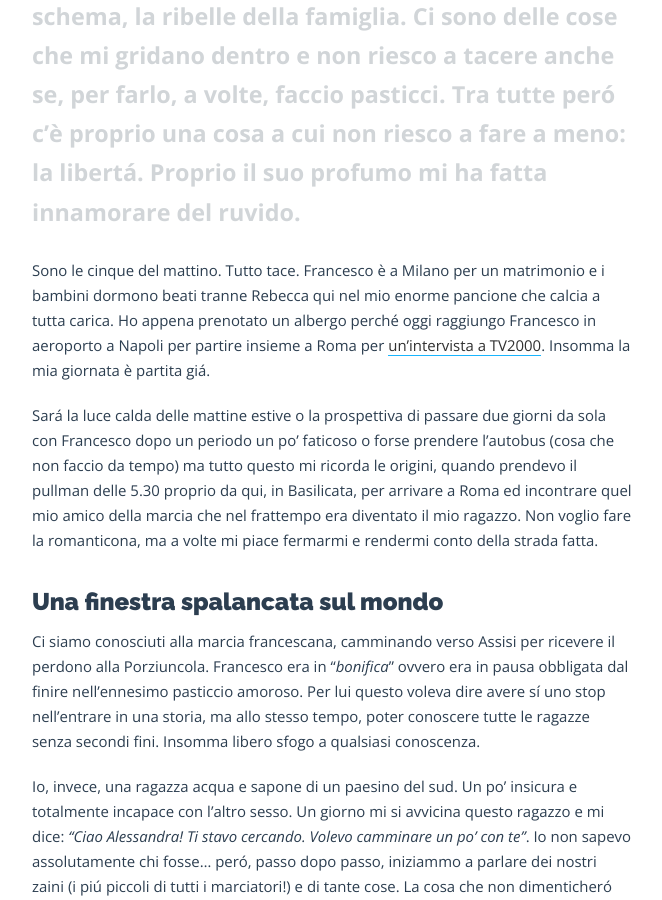
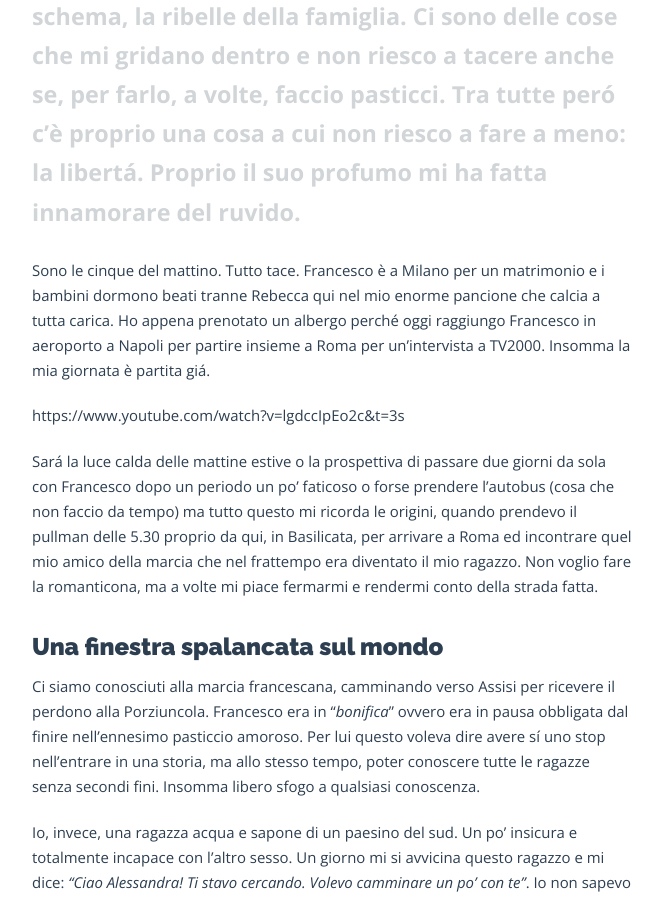
Before and after one commit to ruvido/5p2p, a Jekyll site: the page built from _posts/2019/2019-06-11-mi-sono-innamorata-della-sua-libertá.md, in a window 1280 px wide and 900 px high, scrolled down 1040 px. Shown: the whole window, without its empty margins (308-970 px from the left). Built offline with Jekyll 4.4.1, drawn with Linux system fonts in a browser that asks for light colours.

Commit message:
Update from Forestry.io Alessandra Lucca updated _posts/2019/2019-06-11-mi-sono-innamorata-della-sua-libertá.md

```diff
--- a/_posts/2019/2019-06-11-mi-sono-innamorata-della-sua-libertá.md
+++ b/_posts/2019/2019-06-11-mi-sono-innamorata-della-sua-libertá.md
@@ -7,7 +7,9 @@ permalink: mi-sono-innamorata-della-sua-liberta
 ---
 Sono sempre stata una persona abbastanza fuori schema, la ribelle della famiglia. Ci sono delle cose che mi gridano dentro e non riesco a tacere anche se, per farlo, a volte, faccio pasticci. Tra tutte peró c'è proprio una cosa a cui non riesco a fare a meno: la libertá. Proprio il suo profumo mi ha fatta innamorare del ruvido.
 
-Sono le cinque del mattino. Tutto tace. Francesco è a Milano per un matrimonio e i bambini dormono beati tranne Rebecca qui nel mio enorme pancione che calcia a tutta carica. Ho appena prenotato un albergo perché oggi raggiungo Francesco in aeroporto a Napoli per partire insieme a Roma per [un'intervista a TV2000](https://www.youtube.com/watch?v=lgdccIpEo2c&t=3s). Insomma la mia giornata è partita giá.
+Sono le cinque del mattino. Tutto tace. Francesco è a Milano per un matrimonio e i bambini dormono beati tranne Rebecca qui nel mio enorme pancione che calcia a tutta carica. Ho appena prenotato un albergo perché oggi raggiungo Francesco in aeroporto a Napoli per partire insieme a Roma per un'intervista a TV2000. Insomma la mia giornata è partita giá.
+
+https://www.youtube.com/watch?v=lgdccIpEo2c&t=3s
 
 Sará la luce calda delle mattine estive o la prospettiva di passare due giorni da sola con Francesco dopo un periodo un po' faticoso o forse prendere l'autobus (cosa che non faccio da tempo) ma tutto questo mi ricorda le origini, quando prendevo il pullman delle 5.30 proprio da qui, in Basilicata, per arrivare a Roma ed incontrare quel mio amico della marcia che nel frattempo era diventato il mio ragazzo. Non voglio fare la romanticona, ma a volte mi piace fermarmi e rendermi conto della strada fatta.
 
```
